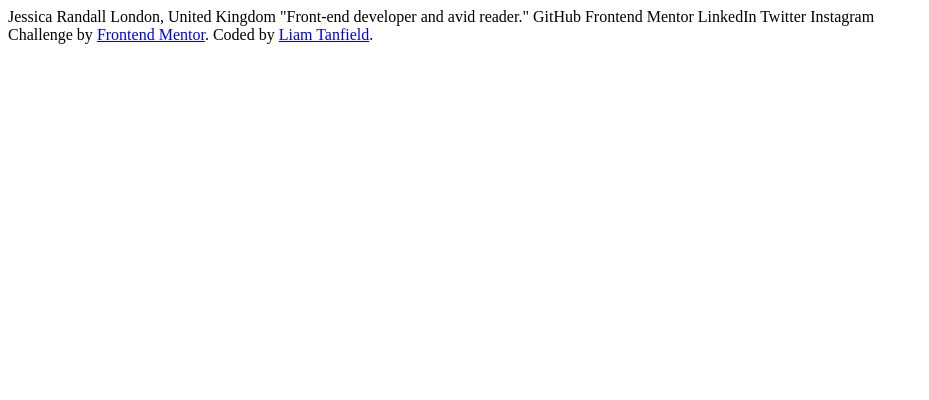
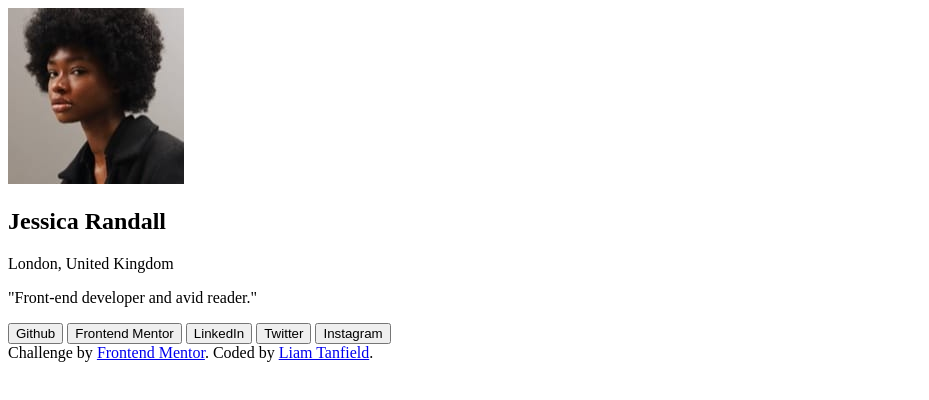
Before and after one commit to TanDevv/social-links-profile-main, a plain HTML site: page index.html in a window 1280 px wide. Shown: the whole page, without its empty margins (0-929 px from the left). Drawn offline with Linux system fonts and the light colour scheme.

Commit message:
Add HTML contents

```diff
--- a/index.html
+++ b/index.html
@@ -23,23 +23,34 @@
 </head>
 
 <body>
+  <main>
+    <section class="card_container">
+      <div class="card-contents">
+        <div class="card-img_container">
+          <img class="card-img" src="assets/images/avatar-jessica.jpeg" alt="An avatar of Jessica Randall">
+        </div>
+        <div class="card-title-group">
+          <h2>Jessica Randall</h2>
+          <span>London, United Kingdom</span>
+        </div>
+        <p>"Front-end developer and avid reader."</p>
+        <div class="card-button-group">
+          <button class="card-button">Github</button>
+          <button class="card-button">Frontend Mentor</button>
+          <button class="card-button">LinkedIn</button>
+          <button class="card-button">Twitter</button>
+          <button class="card-button">Instagram</button>
+        </div>
+      </div>
+    </section>
+  </main>
 
-  Jessica Randall
-  London, United Kingdom
-  "Front-end developer and avid reader."
-
-  GitHub
-  Frontend Mentor
-  LinkedIn
-  Twitter
-  Instagram
-
-  <div class="attribution">
+  <footer class="attribution">
     Challenge by <a href="https://www.frontendmentor.io?ref=challenge" title="opens in a new tab"
       target="_blank">Frontend Mentor</a>.
     Coded by <a title="opens in a new tab" target="_blank" href="https://www.frontendmentor.io/profile/TanDevv">Liam
       Tanfield</a>.
-  </div>
+  </footer>
 </body>
 
 </html>
```
